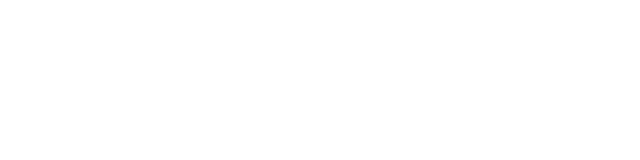
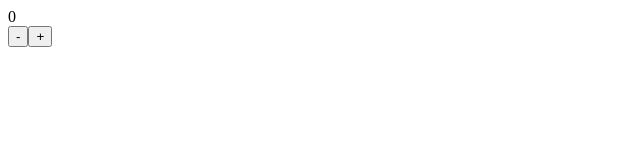
Before and after one commit to aleixanadon/counter-app, a React (Vite) app: page / in a window 1280 px wide. Shown: the top 160 px of the page, without its empty margins (0-640 px from the left). Built offline with nearby package versions, Linux system fonts and the light colour scheme.

Commit message:
created more project structure and added react redux to work with states easily

```diff
--- a/package.json
+++ b/package.json
@@ -10,8 +10,10 @@
     "preview": "vite preview"
   },
   "dependencies": {
+    "@reduxjs/toolkit": "^2.1.0",
     "react": "^18.2.0",
-    "react-dom": "^18.2.0"
+    "react-dom": "^18.2.0",
+    "react-redux": "^9.1.0"
   },
   "devDependencies": {
     "@types/react": "^18.2.43",
--- a/src/App.tsx
+++ b/src/App.tsx
@@ -1,9 +1,10 @@
 import './App.css'
+import Counter from './common/components/Counter/Counter'
 
 function App() {
   return (
     <>
-
+      <Counter />
     </>
   )
 }
--- a/src/common/components/Counter/Counter.tsx
+++ b/src/common/components/Counter/Counter.tsx
@@ -1,8 +1,16 @@
 import React from 'react'
+import useCounter from '../../hooks/useCounter'
 
 function Counter() {
+
+  const { count, decrementCount, incrementCount } = useCounter();
+
   return (
-    <div>Counter</div>
+    <>
+      <div>{count}</div>
+      <button onClick={decrementCount}>-</button>
+      <button onClick={incrementCount}>+</button>
+    </>
   )
 }
 
--- /dev/null
+++ b/src/common/hooks/useCounter.ts
@@ -0,0 +1,21 @@
+import type { RootState } from '../../store'
+import { useSelector, useDispatch } from 'react-redux'
+import { increment, decrement } from '../../features/counter/counterSlice'
+
+function useCounter() {
+
+  const count = useSelector((state: RootState) => state.counter.value)
+
+  const dispatch = useDispatch()
+
+  const incrementCount = () => dispatch(increment());
+  const decrementCount = () => dispatch(decrement());
+
+  return {
+    count,
+    incrementCount,
+    decrementCount,
+  }
+}
+
+export default useCounter
--- /dev/null
+++ b/src/features/counter/counterSlice.ts
@@ -0,0 +1,31 @@
+import { createSlice } from '@reduxjs/toolkit'
+import type { PayloadAction } from '@reduxjs/toolkit'
+
+export interface CounterState {
+  value: number
+}
+
+const initialState: CounterState = {
+  value: 0,
+}
+
+export const counterSlice = createSlice({
+  name: 'counter',
+  initialState,
+  reducers: {
+    increment: (state) => {
+      state.value += 1
+    },
+    decrement: (state) => {
+      state.value -= 1
+    },
+    incrementByAmount: (state, action: PayloadAction<number>) => {
+      state.value += action.payload
+    },
+  },
+})
+
+// Action creators are generated for each case reducer function
+export const { increment, decrement, incrementByAmount } = counterSlice.actions
+
+export default counterSlice.reducer
--- a/src/main.tsx
+++ b/src/main.tsx
@@ -2,9 +2,13 @@
 import ReactDOM from 'react-dom/client'
 import App from './App.tsx'
 import './index.css'
+import { store } from './store.tsx'
+import { Provider } from 'react-redux'
 
 ReactDOM.createRoot(document.getElementById('root')!).render(
   <React.StrictMode>
-    <App />
+    <Provider store={store}>
+      <App />
+    </Provider>
   </React.StrictMode>,
 )
--- /dev/null
+++ b/src/store.tsx
@@ -0,0 +1,14 @@
+import { configureStore } from '@reduxjs/toolkit'
+import counterSlice from './features/counter/counterSlice'
+
+export const store = configureStore({
+  reducer: {
+    counter: counterSlice,
+  },
+})
+
+// Infer the `RootState` and `AppDispatch` types from the store itself
+export type RootState = ReturnType<typeof store.getState>
+
+// Inferred type: {posts: PostsState, comments: CommentsState, users: UsersState}
+export type AppDispatch = typeof store.dispatch
```
Also changed, not shown: 1 other file (tests, documents, lock files or other folders).
